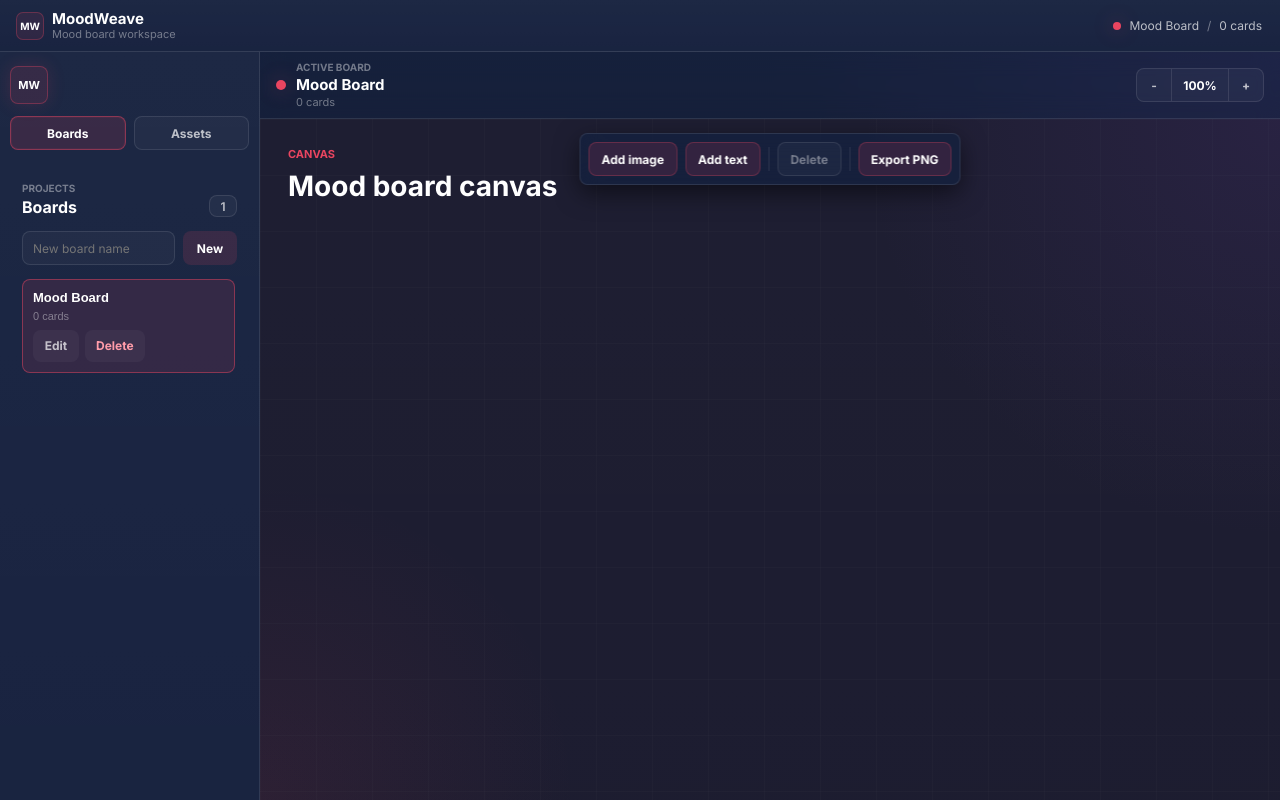
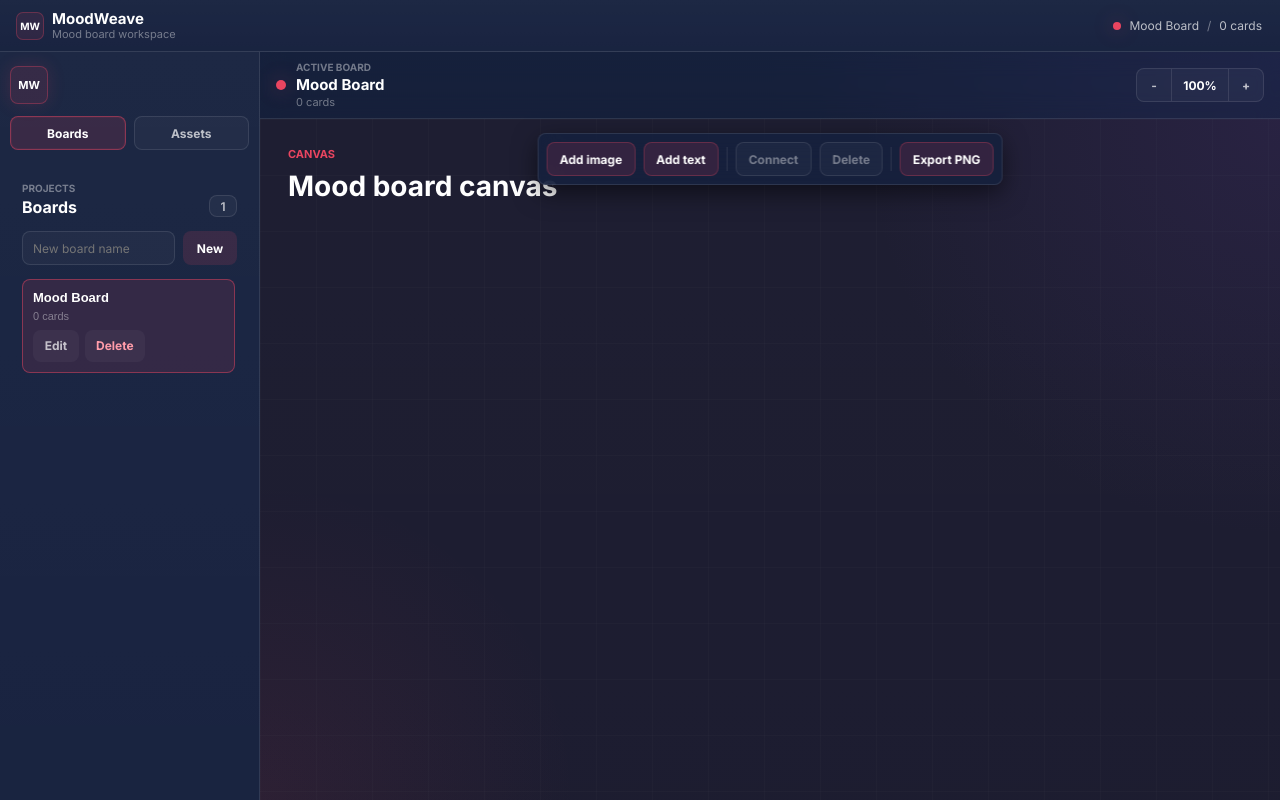
Before and after one commit to nobodycare-no/moodWeave, a Vue app: page / in a window 1280 px wide. Built offline with nearby package versions, Linux system fonts and the light colour scheme.

Commit message:
[Agent-C] feat: connect image and text cards

```diff
--- a/src/components/CanvasBoard.vue
+++ b/src/components/CanvasBoard.vue
@@ -1,12 +1,13 @@
 <script setup lang="ts">
 import { computed, onBeforeUnmount, ref } from 'vue'
+import ConnectionLayer from './ConnectionLayer.vue'
 import ImageCard from './ImageCard.vue'
 import EditModal from './EditModal.vue'
 import TextCard from './TextCard.vue'
 import { useCanvas } from '../composables/useCanvas'
 import { useZoom } from '../composables/useZoom'
 
-const { cards, deselectAll, selectedCardId } = useCanvas()
+const { cards, connections, connectionSourceId, deselectAll, selectedCardId } = useCanvas()
 const { handlePanEnd, handlePanMove, handlePanStart, handleWheel, transformStyle } = useZoom()
 const isDragging = ref(false)
 const imageCards = computed(() => cards.value.filter((card) => card.type === 'image'))
@@ -84,16 +85,19 @@ onBeforeUnmount(() => {
           <p class="stage-label">Canvas</p>
           <h2>Mood board canvas</h2>
         </div>
+        <ConnectionLayer :cards="cards" :connections="connections" />
         <ImageCard
           v-for="card in imageCards"
           :key="card.id"
           :card="card"
+          :connection-source="card.id === connectionSourceId"
           :selected="card.id === selectedCardId"
         />
         <TextCard
           v-for="card in textCards"
           :key="card.id"
           :card="card"
+          :connection-source="card.id === connectionSourceId"
           :selected="card.id === selectedCardId"
         />
       </div>
--- /dev/null
+++ b/src/components/ConnectBtn.vue
@@ -0,0 +1,76 @@
+<script setup lang="ts">
+import { computed } from 'vue'
+import { useCanvas } from '../composables/useCanvas'
+
+const { cancelConnection, connectionSource, isConnecting, selectedCard, startConnection } = useCanvas()
+
+const label = computed(() => {
+  if (isConnecting.value) {
+    return 'Pick target'
+  }
+
+  return 'Connect'
+})
+
+const title = computed(() => {
+  if (isConnecting.value && connectionSource.value) {
+    return `Click a ${connectionSource.value.type === 'image' ? 'text' : 'image'} card to connect`
+  }
+
+  return selectedCard.value ? 'Connect selected card to another card' : 'Select a card first'
+})
+
+function toggleConnection() {
+  if (isConnecting.value) {
+    cancelConnection()
+    return
+  }
+
+  startConnection()
+}
+</script>
+
+<template>
+  <button
+    class="connect-button"
+    type="button"
+    :class="{ active: isConnecting }"
+    :disabled="!selectedCard && !isConnecting"
+    :title="title"
+    @click="toggleConnection"
+  >
+    {{ label }}
+  </button>
+</template>
+
+<style scoped>
+.connect-button {
+  display: inline-flex;
+  align-items: center;
+  justify-content: center;
+  height: 34px;
+  padding: 0 12px;
+  border: 1px solid rgba(233, 69, 96, 0.28);
+  border-radius: 8px;
+  background: rgba(233, 69, 96, 0.14);
+  color: var(--text-primary);
+  font: inherit;
+  font-size: 12px;
+  font-weight: 700;
+  cursor: pointer;
+  white-space: nowrap;
+}
+
+.connect-button:hover:not(:disabled),
+.connect-button.active {
+  background: rgba(255, 207, 112, 0.18);
+  border-color: rgba(255, 207, 112, 0.42);
+}
+
+.connect-button:disabled {
+  border-color: var(--border-color);
+  background: rgba(255, 255, 255, 0.03);
+  color: var(--text-muted);
+  cursor: not-allowed;
+}
+</style>
--- /dev/null
+++ b/src/components/ConnectionLayer.vue
@@ -0,0 +1,90 @@
+<script setup lang="ts">
+import { computed } from 'vue'
+import type { Card, Connection } from '../types'
+
+const props = defineProps<{
+  cards: Card[]
+  connections: Connection[]
+}>()
+
+const connectionLines = computed(() => {
+  const cardMap = new Map(props.cards.map((card) => [card.id, card]))
+
+  return props.connections
+    .map((connection) => {
+      const fromCard = cardMap.get(connection.fromCardId)
+      const toCard = cardMap.get(connection.toCardId)
+      if (!fromCard || !toCard) {
+        return null
+      }
+
+      const from = {
+        x: fromCard.x + fromCard.width / 2,
+        y: fromCard.y + fromCard.height / 2,
+      }
+      const to = {
+        x: toCard.x + toCard.width / 2,
+        y: toCard.y + toCard.height / 2,
+      }
+      const distance = Math.max(80, Math.abs(to.x - from.x) * 0.38)
+      const path = `M ${from.x} ${from.y} C ${from.x + distance} ${from.y}, ${to.x - distance} ${to.y}, ${to.x} ${to.y}`
+
+      return {
+        id: connection.id,
+        path,
+        to,
+      }
+    })
+    .filter((line): line is { id: string; path: string; to: { x: number; y: number } } => line !== null)
+})
+</script>
+
+<template>
+  <svg class="connection-layer" aria-hidden="true">
+    <defs>
+      <marker
+        id="connection-arrow"
+        markerHeight="8"
+        markerWidth="8"
+        orient="auto"
+        refX="7"
+        refY="4"
+        viewBox="0 0 8 8"
+      >
+        <path class="connection-arrow" d="M 0 0 L 8 4 L 0 8 z" />
+      </marker>
+    </defs>
+
+    <path
+      v-for="line in connectionLines"
+      :key="line.id"
+      class="connection-line"
+      :d="line.path"
+      marker-end="url(#connection-arrow)"
+    />
+  </svg>
+</template>
+
+<style scoped>
+.connection-layer {
+  position: absolute;
+  inset: 0;
+  z-index: 0;
+  width: 100%;
+  height: 100%;
+  overflow: visible;
+  pointer-events: none;
+}
+
+.connection-line {
+  fill: none;
+  stroke: rgba(233, 69, 96, 0.72);
+  stroke-linecap: round;
+  stroke-width: 2.5;
+  filter: drop-shadow(0 0 8px rgba(233, 69, 96, 0.26));
+}
+
+.connection-arrow {
+  fill: rgba(233, 69, 96, 0.82);
+}
+</style>
--- a/src/components/ImageCard.vue
+++ b/src/components/ImageCard.vue
@@ -6,6 +6,7 @@ import { useResolvedImageSource } from '../composables/useImageStore'
 import { useZoom } from '../composables/useZoom'
 
 const props = defineProps<{
+  connectionSource: boolean
   card: Card
   selected: boolean
 }>()
@@ -72,7 +73,7 @@ function endDrag(event: PointerEvent) {
 <template>
   <article
     class="image-card"
-    :class="{ selected, dragging: isDragging }"
+    :class="{ selected, dragging: isDragging, 'connection-source': connectionSource }"
     :style="cardStyle"
     @pointerdown="startDrag"
     @pointermove="moveDrag"
@@ -114,6 +115,11 @@ function endDrag(event: PointerEvent) {
 .image-card.selected {
   border-color: rgba(233, 69, 96, 0.76);
   box-shadow: 0 0 0 3px rgba(233, 69, 96, 0.18), var(--shadow-lg);
+}
+
+.image-card.connection-source {
+  border-color: rgba(255, 207, 112, 0.9);
+  box-shadow: 0 0 0 3px rgba(255, 207, 112, 0.2), var(--shadow-lg);
 }
 
 .image-card.dragging {
--- a/src/components/TextCard.vue
+++ b/src/components/TextCard.vue
@@ -5,6 +5,7 @@ import { useCanvas } from '../composables/useCanvas'
 import { useZoom } from '../composables/useZoom'
 
 const props = defineProps<{
+  connectionSource: boolean
   card: Card
   selected: boolean
 }>()
@@ -73,7 +74,7 @@ function editCard() {
 <template>
   <article
     class="text-card"
-    :class="{ selected, dragging: isDragging }"
+    :class="{ selected, dragging: isDragging, 'connection-source': connectionSource }"
     :style="cardStyle"
     @pointerdown="startDrag"
     @pointermove="moveDrag"
@@ -113,6 +114,11 @@ function editCard() {
   box-shadow: 0 0 0 3px rgba(233, 69, 96, 0.18), var(--shadow-lg);
 }
 
+.text-card.connection-source {
+  border-color: rgba(255, 207, 112, 0.9);
+  box-shadow: 0 0 0 3px rgba(255, 207, 112, 0.2), var(--shadow-lg);
+}
+
 .text-card.dragging {
   cursor: grabbing;
 }
--- a/src/components/TopToolbar.vue
+++ b/src/components/TopToolbar.vue
@@ -1,6 +1,7 @@
 <script setup lang="ts">
 import AddImageBtn from './AddImageBtn.vue'
 import AddTextBtn from './AddTextBtn.vue'
+import ConnectBtn from './ConnectBtn.vue'
 import DeleteBtn from './DeleteBtn.vue'
 import ExportBtn from './ExportBtn.vue'
 </script>
@@ -10,6 +11,7 @@ import ExportBtn from './ExportBtn.vue'
     <AddImageBtn />
     <AddTextBtn />
     <span class="divider" aria-hidden="true"></span>
+    <ConnectBtn />
     <DeleteBtn />
     <span class="divider" aria-hidden="true"></span>
     <ExportBtn />
--- a/src/composables/useBoard.ts
+++ b/src/composables/useBoard.ts
@@ -1,5 +1,5 @@
 import { computed, ref, watch } from 'vue'
-import type { Board, Card, StorageData } from '../types'
+import type { Board, Card, Connection, StorageData } from '../types'
 import { isInlineImageSource, storeInlineImageSource } from './useImageStore'
 
 const STORAGE_KEY = 'moodweave.boards.v1'
@@ -53,13 +53,39 @@ function createCard(raw: unknown): Card | null {
   }
 }
 
-function createBoardRecord(name: string, cards: Card[] = []): Board {
+function createConnection(raw: unknown, cards: Card[]): Connection | null {
+  if (!isRecord(raw)) {
+    return null
+  }
+
+  const fromCardId = toStringValue(raw.fromCardId)
+  const toCardId = toStringValue(raw.toCardId)
+  if (
+    !fromCardId ||
+    !toCardId ||
+    fromCardId === toCardId ||
+    !cards.some((card) => card.id === fromCardId) ||
+    !cards.some((card) => card.id === toCardId)
+  ) {
+    return null
+  }
+
+  return {
+    id: toStringValue(raw.id, createId('connection')),
+    fromCardId,
+    toCardId,
+    createdAt: toStringValue(raw.createdAt, new Date().toISOString()),
+  }
+}
+
+function createBoardRecord(name: string, cards: Card[] = [], connections: Connection[] = []): Board {
   const now = new Date().toISOString()
 
   return {
     id: createId('board'),
     name,
     cards,
+    connections,
     createdAt: now,
     updatedAt: now,
   }
@@ -73,11 +99,17 @@ function normalizeBoard(raw: unknown, index: number): Board | null {
   const cards = Array.isArray(raw.cards)
     ? raw.cards.map(createCard).filter((card): card is Card => card !== null)
     : []
+  const connections = Array.isArray(raw.connections)
+    ? raw.connections
+        .map((connection) => createConnection(connection, cards))
+        .filter((connection): connection is Connection => connection !== null)
+    : []
 
   return {
     id: toStringValue(raw.id, createId('board')),
     name: toStringValue(raw.name, `Board ${index + 1}`),
     cards,
+    connections,
     createdAt: toStringValue(raw.createdAt, new Date().toISOString()),
     updatedAt: toStringValue(raw.updatedAt, new Date().toISOString()),
   }
--- a/src/composables/useCanvas.ts
+++ b/src/composables/useCanvas.ts
@@ -1,9 +1,10 @@
 import { computed, ref } from 'vue'
 import { useBoard } from './useBoard'
-import type { Card } from '../types'
+import type { Card, Connection } from '../types'
 
 const selectedCardId = ref<string | null>(null)
 const editingCardId = ref<string | null>(null)
+const connectionSourceId = ref<string | null>(null)
 const editDraft = ref('')
 
 const DEFAULT_TEXT_CONTENT = 'Double-click to edit text'
@@ -24,12 +25,17 @@ export function useCanvas() {
   const { currentBoard } = useBoard()
 
   const cards = computed(() => currentBoard.value?.cards ?? [])
+  const connections = computed(() => currentBoard.value?.connections ?? [])
   const selectedCard = computed(
     () => cards.value.find((card) => card.id === selectedCardId.value) ?? null,
   )
   const editingCard = computed(
     () => cards.value.find((card) => card.id === editingCardId.value) ?? null,
   )
+  const connectionSource = computed(
+    () => cards.value.find((card) => card.id === connectionSourceId.value) ?? null,
+  )
+  const isConnecting = computed(() => connectionSource.value !== null)
 
   function touchBoard() {
     if (currentBoard.value) {
@@ -74,12 +80,18 @@ export function useCanvas() {
     }
 
     currentBoard.value.cards.splice(index, 1)
+    currentBoard.value.connections = currentBoard.value.connections.filter(
+      (connection) => connection.fromCardId !== id && connection.toCardId !== id,
+    )
     if (selectedCardId.value === id) {
       selectedCardId.value = null
     }
     if (editingCardId.value === id) {
       editingCardId.value = null
       editDraft.value = ''
+    }
+    if (connectionSourceId.value === id) {
+      connectionSourceId.value = null
     }
     touchBoard()
 
@@ -119,10 +131,64 @@ export function useCanvas() {
     return true
   }
 
+  function canConnectCards(fromCardId: string, toCardId: string): boolean {
+    if (!currentBoard.value || fromCardId === toCardId) {
+      return false
+    }
+
+    const fromCard = cards.value.find((entry) => entry.id === fromCardId)
+    const toCard = cards.value.find((entry) => entry.id === toCardId)
+    if (!fromCard || !toCard || fromCard.type === toCard.type) {
+      return false
+    }
+
+    return !connections.value.some((connection) => {
+      return (
+        (connection.fromCardId === fromCardId && connection.toCardId === toCardId) ||
+        (connection.fromCardId === toCardId && connection.toCardId === fromCardId)
+      )
+    })
+  }
+
+  function addConnection(fromCardId: string, toCardId: string): Connection | null {
+    if (!currentBoard.value || !canConnectCards(fromCardId, toCardId)) {
+      return null
+    }
+
+    const connection: Connection = {
+      id: createId('connection'),
+      fromCardId,
+      toCardId,
+      createdAt: new Date().toISOString(),
+    }
+
+    currentBoard.value.connections.push(connection)
+    touchBoard()
+    return connection
+  }
+
+  function startConnection(): boolean {
+    if (!selectedCard.value) {
+      return false
+    }
+
+    connectionSourceId.value = selectedCard.value.id
+    return true
+  }
+
+  function cancelConnection() {
+    connectionSourceId.value = null
+  }
+
   function selectCard(id: string) {
     const card = cards.value.find((entry) => entry.id === id)
     if (!card) {
       return
+    }
+
+    if (connectionSourceId.value && connectionSourceId.value !== id) {
+      addConnection(connectionSourceId.value, id)
+      connectionSourceId.value = null
     }
 
     selectedCardId.value = id
@@ -132,6 +198,7 @@ export function useCanvas() {
 
   function deselectAll() {
     selectedCardId.value = null
+    connectionSourceId.value = null
   }
 
   function beginTextEdit(id: string): boolean {
@@ -174,12 +241,20 @@ export function useCanvas() {
 
   return {
     cards,
+    connections,
     editingCard,
     editDraft,
     editingCardId,
+    connectionSource,
+    connectionSourceId,
+    isConnecting,
     selectedCard,
     selectedCardId,
     addCard,
+    addConnection,
+    startConnection,
+    cancelConnection,
+    canConnectCards,
     removeCard,
     removeSelectedCard,
     beginTextEdit,
--- a/src/composables/useExport.ts
+++ b/src/composables/useExport.ts
@@ -48,6 +48,41 @@ function drawGrid(context: CanvasRenderingContext2D, width: number, height: numb
     context.stroke()
   }
 
+  context.restore()
+}
+
+function drawConnection(
+  context: CanvasRenderingContext2D,
+  from: { x: number; y: number },
+  to: { x: number; y: number },
+) {
+  const distance = Math.max(80, Math.abs(to.x - from.x) * 0.38)
+
+  context.save()
+  context.strokeStyle = 'rgba(233, 69, 96, 0.78)'
+  context.fillStyle = 'rgba(233, 69, 96, 0.88)'
+  context.lineWidth = 3
+  context.lineCap = 'round'
+  context.beginPath()
+  context.moveTo(from.x, from.y)
+  context.bezierCurveTo(from.x + distance, from.y, to.x - distance, to.y, to.x, to.y)
+  context.stroke()
+
+  const angle = Math.atan2(to.y - from.y, to.x - from.x)
+  const arrowLength = 12
+  const arrowWidth = 7
+  context.beginPath()
+  context.moveTo(to.x, to.y)
+  context.lineTo(
+    to.x - arrowLength * Math.cos(angle) + arrowWidth * Math.sin(angle),
+    to.y - arrowLength * Math.sin(angle) - arrowWidth * Math.cos(angle),
+  )
+  context.lineTo(
+    to.x - arrowLength * Math.cos(angle) - arrowWidth * Math.sin(angle),
+    to.y - arrowLength * Math.sin(angle) + arrowWidth * Math.cos(angle),
+  )
+  context.closePath()
+  context.fill()
   context.restore()
 }
 
@@ -214,6 +249,27 @@ export function useExport() {
       context.fillRect(0, 0, width, height)
       drawGrid(context, width, height)
 
+      const cardMap = new Map(cards.map((card) => [card.id, card]))
+      for (const connection of currentBoard.value.connections) {
+        const fromCard = cardMap.get(connection.fromCardId)
+        const toCard = cardMap.get(connection.toCardId)
+        if (!fromCard || !toCard) {
+          continue
+        }
+
+        drawConnection(
+          context,
+          {
+            x: fromCard.x - originX + fromCard.width / 2,
+            y: fromCard.y - originY + fromCard.height / 2,
+          },
+          {
+            x: toCard.x - originX + toCard.width / 2,
+            y: toCard.y - originY + toCard.height / 2,
+          },
+        )
+      }
+
       for (const card of [...cards].sort((a, b) => a.zIndex - b.zIndex)) {
         const x = card.x - originX
         const y = card.y - originY
```
Also changed, not shown: src/types/index.ts (+8 -0 lines), 2 other files (tests, documents, lock files or other folders).
